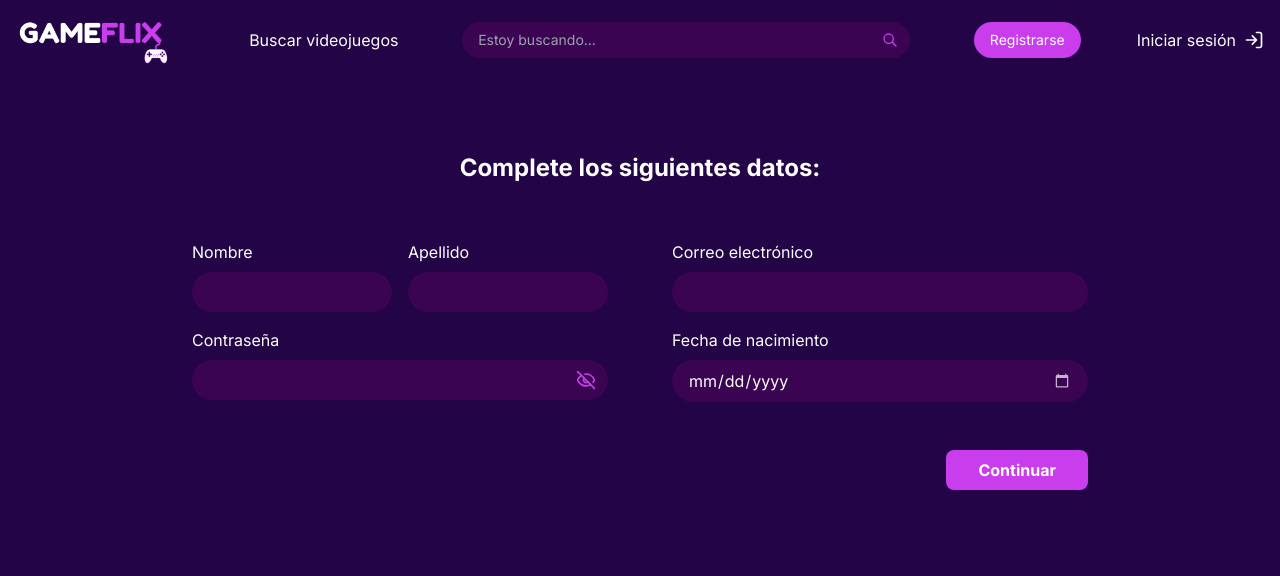
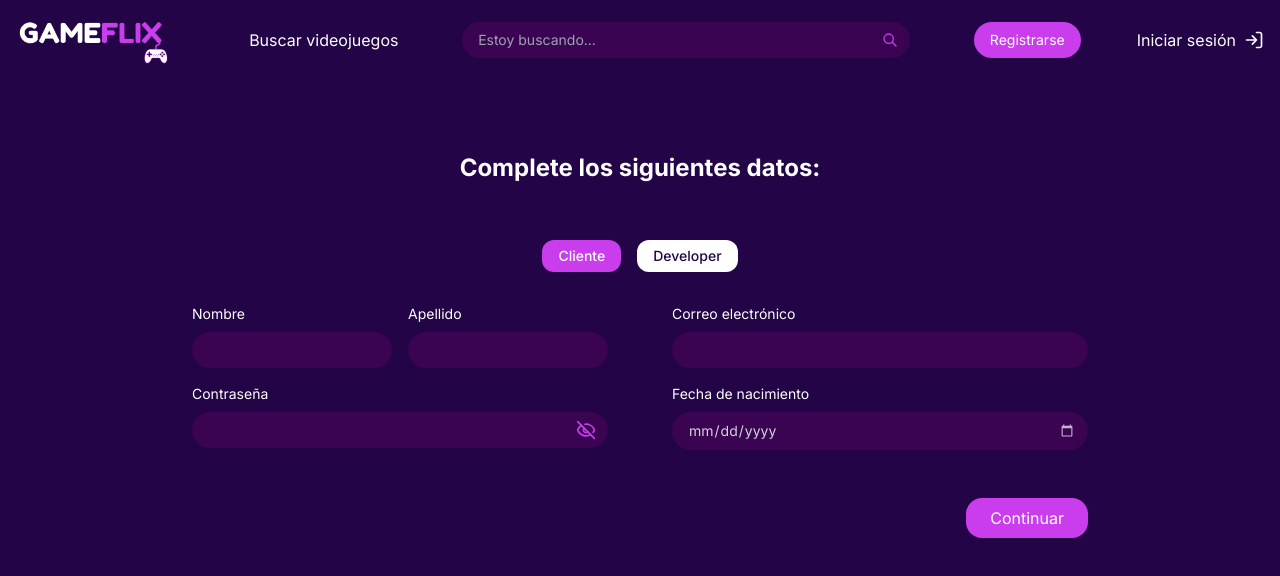
Before and after one commit to nicolas-aversa/GAMEFLIX, a React (Create React App) app in the folder web/: page /signup in a window 1280 px wide. Shown: the top 576 px of the page. Built offline with nearby package versions, Linux system fonts and the light colour scheme.

Commit message:
signUp funcional y diseño terminado

```diff
--- a/web/src/components/pages/Auth/Login.jsx
+++ b/web/src/components/pages/Auth/Login.jsx
@@ -43,7 +43,7 @@ const Login = () => {
   return (
     <div className="min-h-6 bg-[#220447] text-white flex justify-center items-center font-['Inter']">
       <div className="w-full max-w-md p-6">
-        <h2 className="text-3xl font-bold mb-12 text-center">Bienvenido de vuelta!</h2>
+        <h2 className="text-2xl font-bold mb-14 text-center">Bienvenido de vuelta!</h2>
         <form onSubmit={handleSubmit}>
           <div className="mb-12">
             <label htmlFor="email" className="block mb-2 text-sm">
@@ -55,7 +55,7 @@ const Login = () => {
                 id="email"
                 value={email}
                 onChange={(e) => setEmail(e.target.value)}
-                className="w-full bg-[#3A0453] rounded-full px-4 py-2 pr-10 text-sm"
+                className="w-full bg-[#3A0453] text-gray-300 rounded-full px-4 py-2 pr-10 text-sm"
                 required
               />
               <div className="absolute inset-y-0 right-0 pr-3 flex items-center pointer-events-none">
@@ -103,7 +103,7 @@ const Login = () => {
           <div className="flex justify-center">
             <button
               type="submit"
-              className="bg-[#C93DEC] text-white rounded-lg py-2 px-8 font-bold hover:bg-opacity-90 transition-colors"
+              className="bg-[#C93DEC] text-white rounded-2xl py-2 px-6 hover:bg-[#a331c4]"
             >
               Continuar
             </button>
--- a/web/src/components/pages/Auth/SignUp.jsx
+++ b/web/src/components/pages/Auth/SignUp.jsx
@@ -2,15 +2,22 @@ import React, { useState } from 'react';
 import { Eye, EyeOff } from 'lucide-react';
 
 const SignUp = () => {
+  const [userType, setUserType] = useState('customer');
   const [formData, setFormData] = useState({
-    nombre: '',
-    apellido: '',
-    correo: '',
-    contrasena: '',
-    fechaNacimiento: '',
-    tipoUsuario: 'Cliente'
+    // Campos del cliente
+    firstName: '',
+    lastName: '',
+    email: '',
+    password: '',
+    birthDate: '',
+    // Campos del developer
+    companyName: '',
+    companyDescription: '',
+    logoImageUrl: ''
   });
   const [showPassword, setShowPassword] = useState(false);
+  const [error, setError] = useState('');
+  const [success, setSuccess] = useState('');
 
   const handleChange = (e) => {
     const { name, value } = e.target;
@@ -20,13 +27,65 @@ const SignUp = () => {
     }));
   };
 
+  const handleFileChange = (e) => {
+    const file = e.target.files[0];
+    if (file) {
+      const reader = new FileReader();
+      reader.onloadend = () => {
+        setFormData(prevData => ({
+          ...prevData,
+          logoImageUrl: reader.result
+        }));
+      };
+      reader.readAsDataURL(file);
+    }
+  };
+
   const togglePasswordVisibility = () => {
     setShowPassword(!showPassword);
   };
 
-  const handleSubmit = (e) => {
+  const handleSubmit = async (e) => {
     e.preventDefault();
-    console.log(formData);
+    setError('');
+    setSuccess('');
+
+    const url = userType === 'customer' ? 'http://localhost:8000/customers' : 'http://localhost:8000/developers';
+    const payload = userType === 'customer' ? {
+      firstName: formData.firstName,
+      lastName: formData.lastName,
+      email: formData.email,
+      password: formData.password,
+      birthDate: formData.birthDate
+    } : {
+      companyName: formData.companyName,
+      email: formData.email,
+      password: formData.password,
+      companyDescription: formData.companyDescription,
+      logoImageUrl: formData.logoImageUrl
+    };
+
+    try {
+      const response = await fetch(url, {
+        method: 'POST',
+        headers: {
+          'Content-Type': 'application/json'
+        },
+        body: JSON.stringify(payload)
+      });
+
+      const result = await response.json();
+
+      if (response.ok) {
+        setSuccess(result.message);
+        // Redirigir o realizar alguna acción adicional
+      } else {
+        setError(result.message);
+      }
+    } catch (error) {
+      console.error('Error during sign up:', error);
+      setError('An error occurred during sign up. Please try again.');
+    }
   };
 
   return (
@@ -35,42 +94,72 @@ const SignUp = () => {
         <form onSubmit={handleSubmit} className="w-full max-w-4xl">
           <h2 className="text-2xl font-bold mt-2 mb-14 text-center">Complete los siguientes datos:</h2>
 
+          <div className="flex justify-center mb-8 space-x-4">
+            <button
+              type="button"
+              onClick={() => setUserType('customer')}
+              className={`px-4 py-1.5 rounded-xl font-medium text-sm ${
+                userType === 'customer'
+                  ? 'bg-[#C93DEC] text-white hover:bg-[#a331c4]'
+                  : 'bg-[#FFFFFF] text-[#220447] hover:bg-[#bdbebd]'
+              }`}
+            >
+              Cliente
+            </button>
+            <button
+              type="button"
+              onClick={() => setUserType('developer')}
+              className={`px-4 py-1.5 rounded-xl font-medium text-sm ${
+                userType === 'developer'
+                  ? 'bg-[#C93DEC] text-white hover:bg-[#a331c4]'
+                  : 'bg-[#FFFFFF] text-[#220447] hover:bg-[#bdbebd]'
+              }`}
+            >
+              Developer
+            </button>
+          </div>
+
+          {error && <div className="mb-4 text-red-500 text-center">{error}</div>}
+          {success && <div className="mb-4 text-green-500 text-center">{success}</div>}
+
+          {userType === 'customer' ? (
+            // Formulario del cliente
             <div className="flex justify-between">
               <div className="w-1/2 pr-8">
                 <div className="mb-4 flex space-x-4">
                   <div className="w-1/2">
-                  <label htmlFor="nombre" className="block mb-2">Nombre</label>
+                    <label htmlFor="firstName" className="block mb-2 text-sm">Nombre</label>
                     <input
                       type="text"
-                    id="nombre"
-                    name="nombre"
-                    value={formData.nombre}
+                      id="firstName"
+                      name="firstName"
+                      value={formData.firstName}
                       onChange={handleChange}
-                    className="w-full bg-[#3A0453] text-gray-300 rounded-full px-4 py-2"
+                      className="w-full bg-[#3A0453] text-gray-300 rounded-full px-4 py-2 pr-10 text-sm"
                     />
                   </div>
                   <div className="w-1/2">
-                  <label htmlFor="apellido" className="block mb-2">Apellido</label>
+                    <label htmlFor="lastName" className="block mb-2 text-sm">Apellido</label>
                     <input
                       type="text"
-                    id="apellido"
-                    name="apellido"
-                    value={formData.apellido}
+                      id="lastName"
+                      name="lastName"
+                      value={formData.lastName}
                       onChange={handleChange}
-                    className="w-full bg-[#3A0453] text-gray-300 rounded-full px-4 py-2"
+                      className="w-full bg-[#3A0453] text-gray-300 rounded-full px-4 py-2 pr-10 text-sm"
                     />
                   </div>
                 </div>
                 <div className="mb-4">
-                <label htmlFor="contrasena" className="block mb-2">Contraseña</label>
+                  <label htmlFor="password" className="block mb-2 text-sm">Contraseña</label>
                   <div className="relative">
                     <input
                       type={showPassword ? "text" : "password"}
-                    id="contrasena"
-                    name="contrasena"
-                    value={formData.contrasena}
+                      id="password"
+                      name="password"
+                      value={formData.password}
                       onChange={handleChange}
-                    className="w-full bg-[#3A0453] text-gray-300 rounded-full px-4 py-2 pr-10"
+                      className="w-full bg-[#3A0453] text-gray-300 rounded-full px-4 py-2 text-sm pr-10"
                     />
                     <button
                       type="button"
@@ -90,37 +179,117 @@ const SignUp = () => {
               <div className="w-1/2 pl-8 flex flex-col justify-between">
                 <div>
                   <div className="mb-4">
-                  <label htmlFor="correo" className="block mb-2">Correo electrónico</label>
+                    <label htmlFor="email" className="block mb-2 text-sm">Correo electrónico</label>
                     <input
                       type="email"
-                    id="correo"
-                    name="correo"
-                    value={formData.correo}
+                      id="email"
+                      name="email"
+                      value={formData.email}
                       onChange={handleChange}
-                    className="w-full bg-[#3A0453] text-gray-300 rounded-full px-4 py-2"
+                      className="w-full bg-[#3A0453] text-gray-300 rounded-full px-4 py-2 pr-10 text-sm"
                     />
                   </div>
                   <div className="mb-4">
-                  <label htmlFor="fechaNacimiento" className="block mb-2">Fecha de nacimiento</label>
+                    <label htmlFor="birthDate" className="block mb-2 text-sm">Fecha de nacimiento</label>
                     <input
                       type="date"
-                    id="fechaNacimiento"
-                    name="fechaNacimiento"
-                    value={formData.fechaNacimiento}
+                      id="birthDate"
+                      name="birthDate"
+                      value={formData.birthDate}
                       onChange={handleChange}
-                    className="w-full bg-[#3A0453] text-gray-300 rounded-full px-4 py-2 appearance-none text-white placeholder-white [&::-webkit-calendar-picker-indicator]:filter [&::-webkit-calendar-picker-indicator]:invert [&::-webkit-calendar-picker-indicator]:brightness-0 [&::-webkit-calendar-picker-indicator]:opacity-70"
+                      className="w-full bg-[#3A0453] text-gray-300 rounded-full px-4 py-2 pr-3 appearance-none [&::-webkit-calendar-picker-indicator]:filter [&::-webkit-calendar-picker-indicator]:invert [&::-webkit-calendar-picker-indicator]:brightness-0 [&::-webkit-calendar-picker-indicator]:opacity-70 text-sm font-['Inter']"
                     />
                   </div>
                 </div>
+              </div>
+            </div>
+          ) : (
+            //Formulario del developer
+            <div className="flex justify-between">
+              <div className="w-1/2 pr-8">
+                <div className="mb-4">
+                  <label htmlFor="companyName" className="block mb-2 text-sm">Nombre de la empresa</label>
+                  <input
+                    type="text"
+                    id="companyName"
+                    name="companyName"
+                    value={formData.companyName}
+                    onChange={handleChange}
+                    className="w-full bg-[#3A0453] text-gray-300 rounded-full px-4 py-2 pr-10 text-sm"
+                  />
+                </div>
+                <div className="mb-4">
+                  <label htmlFor="password" className="block mb-2 text-sm">Contraseña</label>
+                  <div className="relative">
+                    <input
+                      type={showPassword ? "text" : "password"}
+                      id="password"
+                      name="password"
+                      value={formData.password}
+                      onChange={handleChange}
+                      className="w-full bg-[#3A0453] text-gray-300 rounded-full px-4 py-2 text-sm pr-10"
+                    />
+                    <button
+                      type="button"
+                      onClick={togglePasswordVisibility}
+                      className="absolute right-3 top-1/2 transform -translate-y-1/2 text-[#C93DEC]"
+                    >
+                      {showPassword ? (
+                        <Eye className="h-5 w-5" />
+                      ) : (
+                        <EyeOff className="h-5 w-5" />
+                      )}
+                    </button>
+                  </div>
+                </div>
+                <div className="mb-4">
+                  <label htmlFor="companyDescription" className="block mb-2 text-sm">Descripción de la empresa</label>
+                  <textarea
+                    id="companyDescription"
+                    name="companyDescription"
+                    value={formData.companyDescription}
+                    onChange={handleChange}
+                    className="w-full bg-[#3A0453] text-gray-300 rounded-lg px-4 py-2 text-sm min-h-[100px]"
+                  />
+                </div>
+              </div>
+
+              <div className="w-1/2 pl-8 flex flex-col justify-between">
+                <div>
+                  <div className="mb-4">
+                    <label htmlFor="email" className="block mb-2 text-sm">Correo electrónico</label>
+                    <input
+                      type="email"
+                      id="email"
+                      name="email"
+                      value={formData.email}
+                      onChange={handleChange}
+                      className="w-full bg-[#3A0453] text-gray-300 rounded-full px-4 py-2 pr-10 text-sm"
+                    />
+                  </div>
+                  <div className="mb-4">
+                    <label htmlFor="logoImageUrl" className="block mb-2 text-sm">Logo de la empresa</label>
+                    <input
+                      type="file"
+                      id="logoImageUrl"
+                      name="logoImageUrl"
+                      onChange={handleFileChange}
+                      accept="image/*"
+                      className="w-full bg-[#3A0453] text-gray-300 rounded-full text-sm file:mr-4 file:py-2 file:px-3 file:rounded-2xl file:border-0 file:text-sm file:bg-[#C93DEC] file:text-white hover:file:bg-[#a331c4] file:font-['Inter'] file:h-full"
+                    />
+                  </div>
+                </div>
+              </div>
+            </div>
+          )}
+
           <div className="flex justify-end mt-8">
             <button
               type="submit"
-                  className="bg-[#C93DEC] text-white rounded-lg py-2 px-8 font-bold"
+              className="bg-[#C93DEC] text-white rounded-2xl py-2 px-6 hover:bg-[#a331c4]"
             >
               Continuar
             </button>
-              </div>
-            </div>
           </div>
         </form>
       </main>
```
Lines whose indentation alone changed are shown as unchanged.
